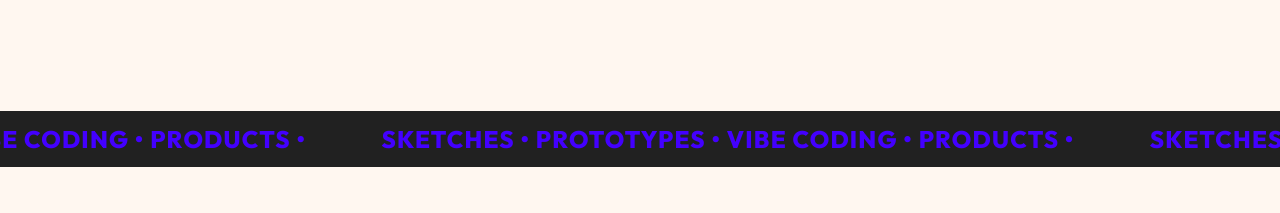
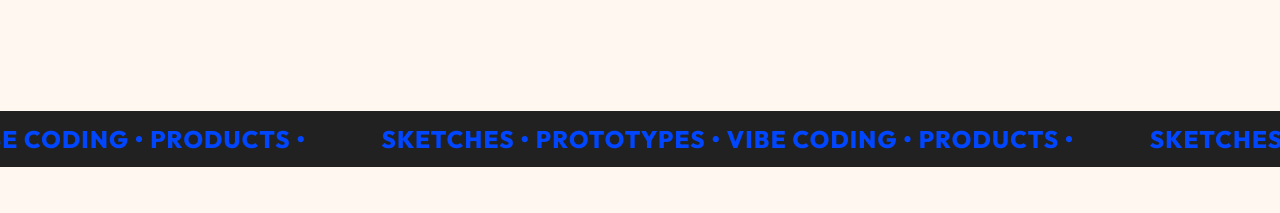
Before and after one commit to mae25-create/mae-s-portfolio, a React (Vite) app: page / in a window 1280 px wide. Shown: the part 3185-3398 px from the top of the page. Built offline with nearby package versions, Linux system fonts and the light colour scheme; the HTML template or start-up script is replaced by a standard one; a web font is replaced by a local one.

Commit message:
Changes
Co-authored-by: mae25-create <234307502+mae25-create@users.noreply.github.com>

```diff
--- a/src/components/VibeCodingProducts.tsx
+++ b/src/components/VibeCodingProducts.tsx
@@ -14,7 +14,7 @@ const Marquee = ({ text }: { text: string }) => (
         <span
           key={i}
           className="font-heading text-xl md:text-2xl font-black uppercase tracking-wider mx-8"
-          style={{ color: "#4300FF" }}
+          style={{ color: "#0046FF" }}
         >
           {text} •&nbsp;&nbsp;
         </span>
```
